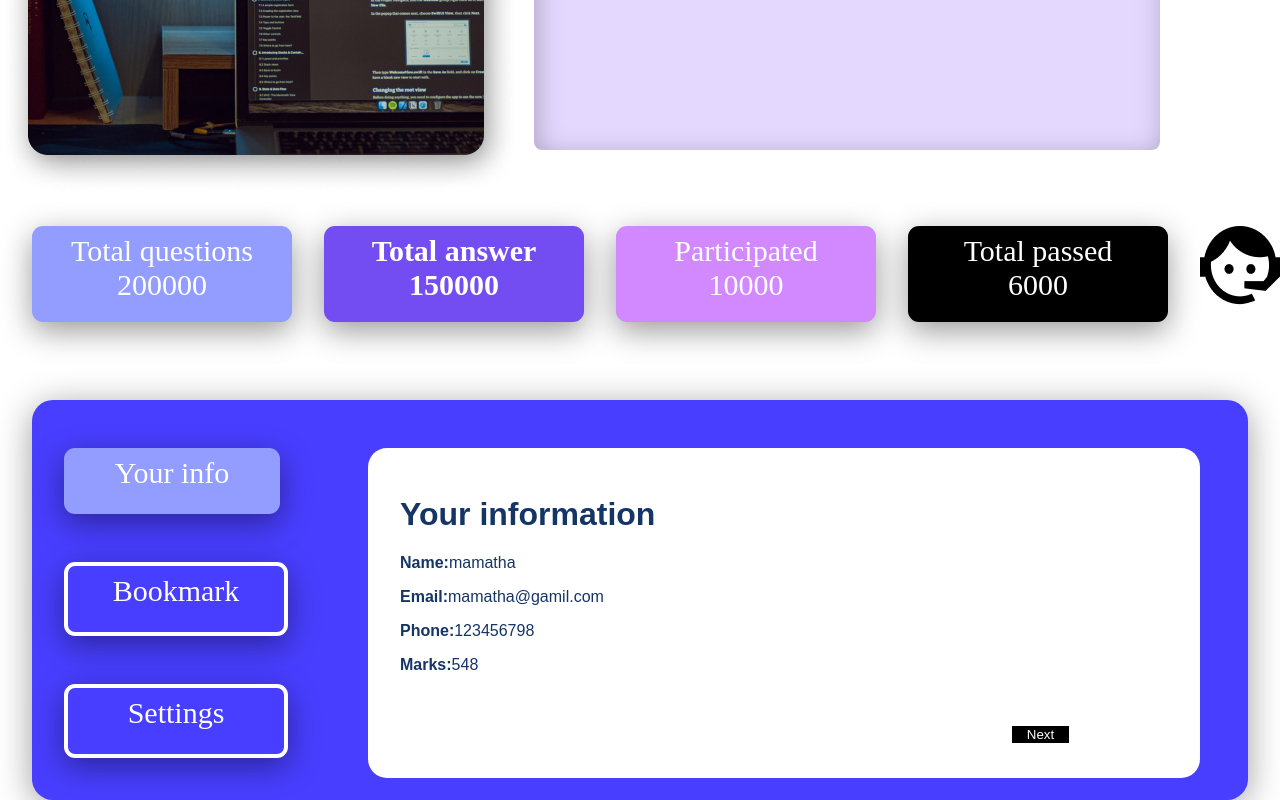
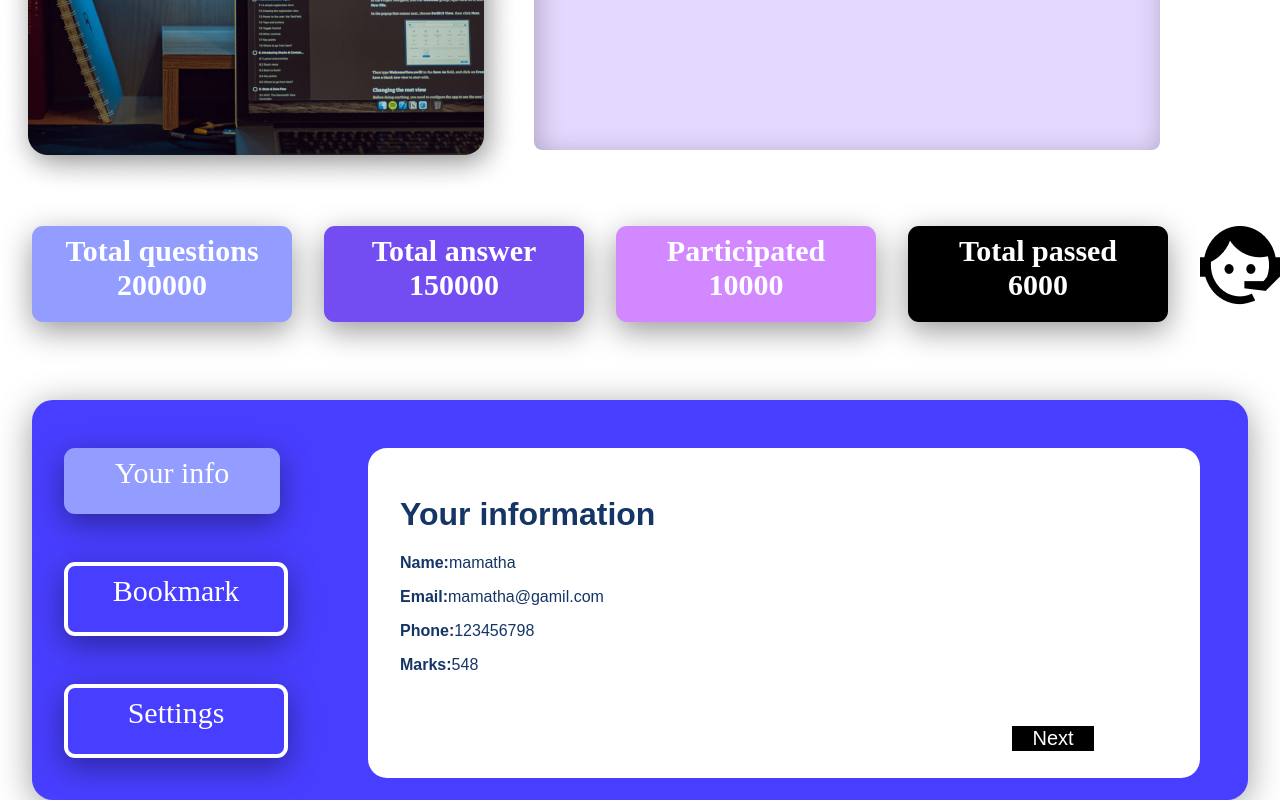
Before and after one commit to mamatha423924/dapper-landing, a plain HTML site: page index.html in a window 1280 px wide. Shown: the part 489-1289 px from the top of the page. Drawn offline with Linux system fonts and the light colour scheme.

Commit message:
Update styling.css

```diff
--- a/styling.css
+++ b/styling.css
@@ -75,7 +75,7 @@ border: 4px solid #FFFFFF;
 .card{
     display: flex;
     color: white;
-
+    font-weight: 700;
 }
 .question{
 
@@ -230,11 +230,12 @@ height: 330px;
 .arrow-button{
 color: white;
 background-color: black;
-    width: 65px;
+    width: 90px;
+   height:45px
 top: 1880px;
 left: 1476px;
 float: left;
 margin-left: 40rem;
-
+font-size: 20px;
 border: 4px solid #FFFFFF;
 }
```
